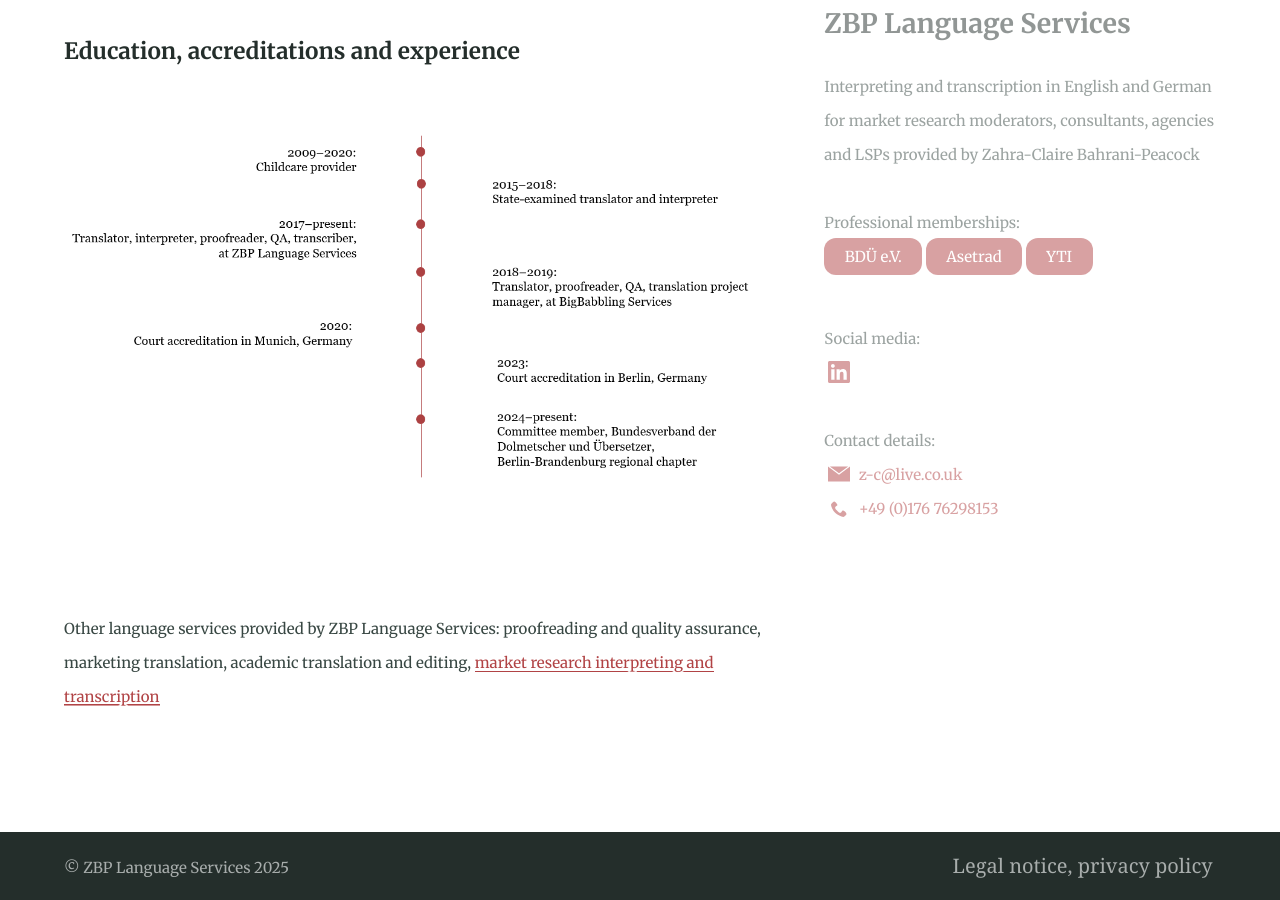
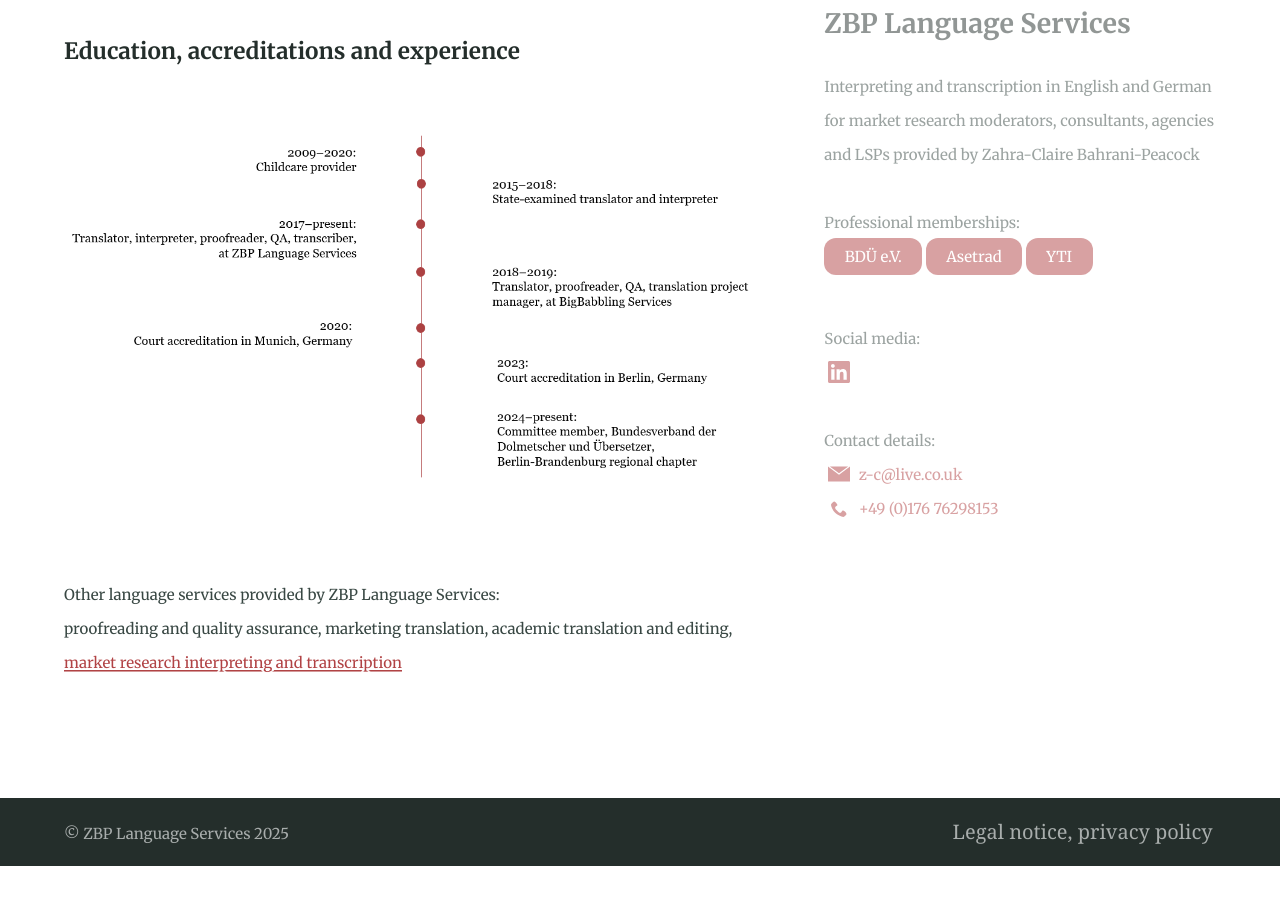
Before and after one commit to Website-2/certified.zbp-language-services.github.io, a Jekyll site: the page built from about.md, in a window 1280 px wide and 900 px high, scrolled down 1820 px. Built offline with Jekyll 4.4.1, drawn with Linux system fonts in a browser that asks for light colours; after the commit the page ends 2686 px from its top, so only the background shows below that; some of the changed text lies outside the part shown.

Commit message:
Text update

```diff
--- a/about.md
+++ b/about.md
@@ -18,13 +18,13 @@ A culture and nature-focused traveller, I grew up bilingual in the UK and spent
 Following 10 years of success as a service provider in a different industry, I founded ZBP Language Services in 2017, so that I could apply the knowledge, skills and qualifications I had gained during that time to international projects and align my work with my interests.
 <br><br>
 In the 8 years that I have now been working in the language industry, I've provided support on projects sponsored by Fortune 500 companies and other market leaders in the consumer and medical industries. According to feedback, my language services help product teams to quickly and efficiently gain the insights they need to develop their product or campaign.
-<br><br>
+<br><br><br>
 Are you looking for a translator or interpreter to help with document translation or an administrative appointment?
-<br><br>[Then send me a message and let me know what you need!](/contact/)<br><br>
-<br><br>
+<br><br>[Then send me a message and let me know what you need!](/contact/)<br><br><br>
 <h5>Education, accreditations and experience</h5>
 <br>
 {% include figure.html image="/assets/CV timeline.png" position="center" %}
+<br><br>
+<small>Other language services provided by ZBP Language Services:<br>
+proofreading and quality assurance, marketing translation, academic translation and editing,  <a href="https://www.zbp-language-services.com/" target="_blank" title="market research interpreting and transcription">market research interpreting and transcription</a></small>
 <br><br><br>
-<small>Other language services provided by ZBP Language Services: proofreading and quality assurance, marketing translation, academic translation and editing,  <a href="https://www.zbp-language-services.com/" target="_blank" title="market research interpreting and transcription">market research interpreting and transcription</a></small>
-<br><br><br>
```
Also changed, not shown: other parts of about.md (+1 -1 lines).
